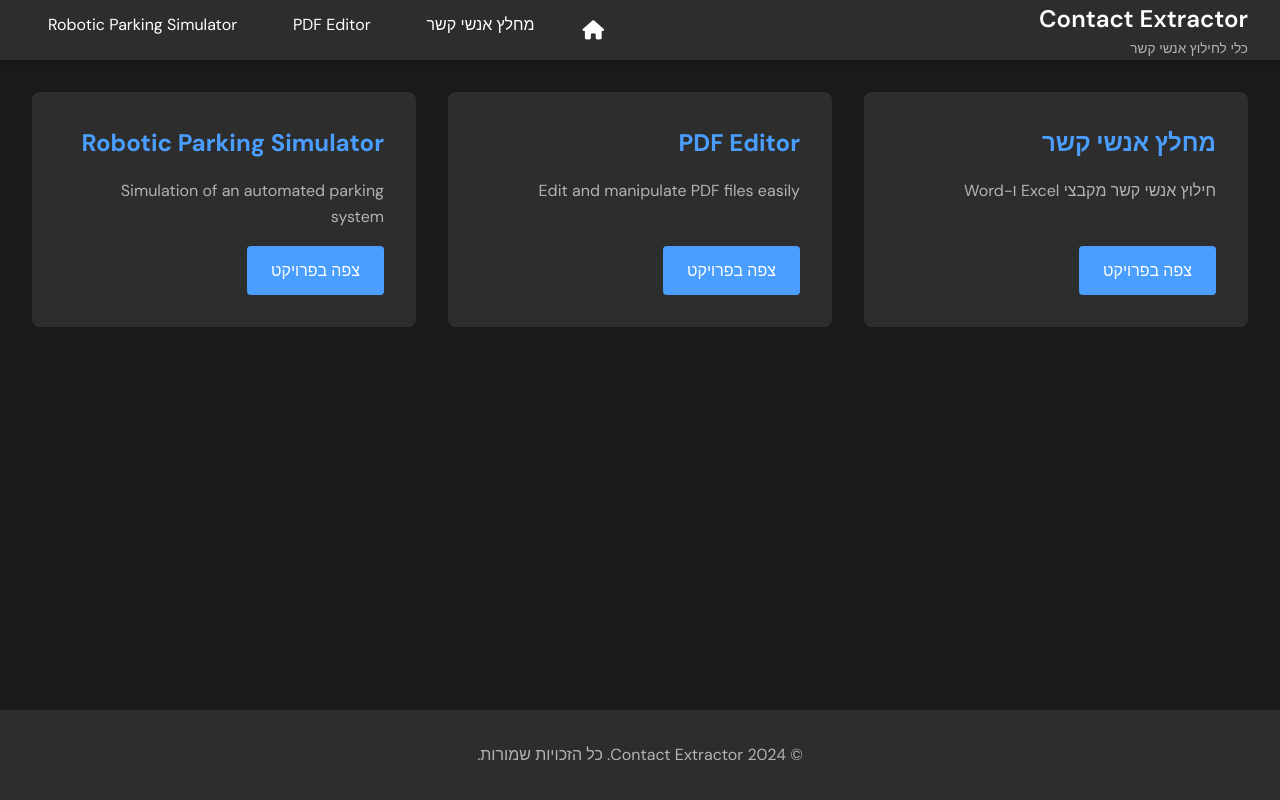
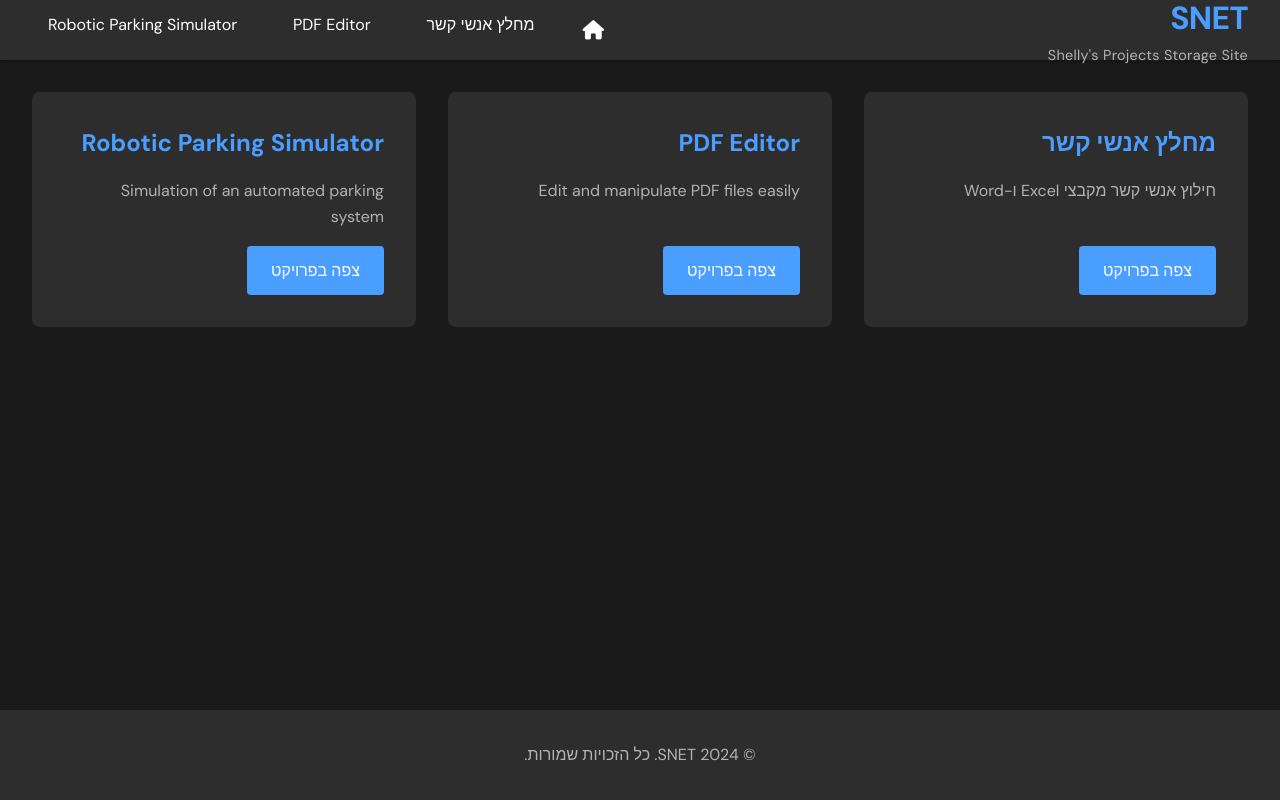
Before and after one commit to shelly5353/SNET, a Flask app: page / in a window 1280 px wide. Run offline with Flask 3, Linux system fonts and the light colour scheme.

Commit message:
Update site title and branding to SNET

```diff
--- a/static/style.css
+++ b/static/style.css
@@ -71,16 +71,18 @@ header {
 }
 
 .site-title {
-    font-size: 1.5rem;
-    font-weight: 600;
+    font-size: 2rem;
+    font-weight: 700;
     margin: 0;
-    color: var(--text-primary);
+    color: var(--accent-color);
+    letter-spacing: -0.02em;
 }
 
 .site-slogan {
-    font-size: 0.85rem;
+    font-size: 0.9rem;
     color: var(--text-secondary);
     margin: 0;
+    letter-spacing: 0.02em;
 }
 
 /* Navigation links */
--- a/templates/base.html
+++ b/templates/base.html
@@ -3,7 +3,7 @@
 <head>
     <meta charset="UTF-8">
     <meta name="viewport" content="width=device-width, initial-scale=1.0">
-    <title>Contact Extractor - כלי לחילוץ אנשי קשר</title>
+    <title>SNET - Shelly's Projects Storage Site</title>
     <!-- Google Fonts -->
     <link rel="preconnect" href="https://fonts.googleapis.com">
     <link rel="preconnect" href="https://fonts.gstatic.com" crossorigin>
@@ -19,8 +19,8 @@
             <div class="nav-left">
                 <div class="site-branding">
                     <div class="brand-text">
-                        <h1 class="site-title">Contact Extractor</h1>
-                        <p class="site-slogan">כלי לחילוץ אנשי קשר</p>
+                        <h1 class="site-title">SNET</h1>
+                        <p class="site-slogan">Shelly's Projects Storage Site</p>
                     </div>
                 </div>
             </div>
@@ -55,7 +55,7 @@
     </main>
 
     <footer>
-        <p>&copy; 2024 Contact Extractor. כל הזכויות שמורות.</p>
+        <p>&copy; 2024 SNET. כל הזכויות שמורות.</p>
     </footer>
 </body>
 </html>
```
